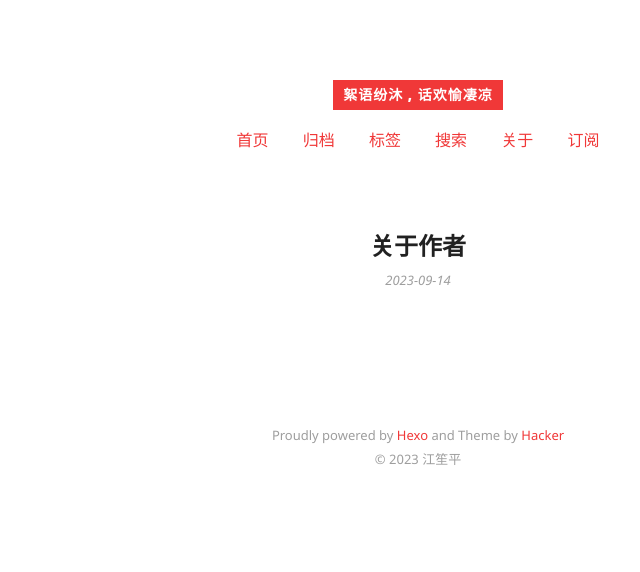
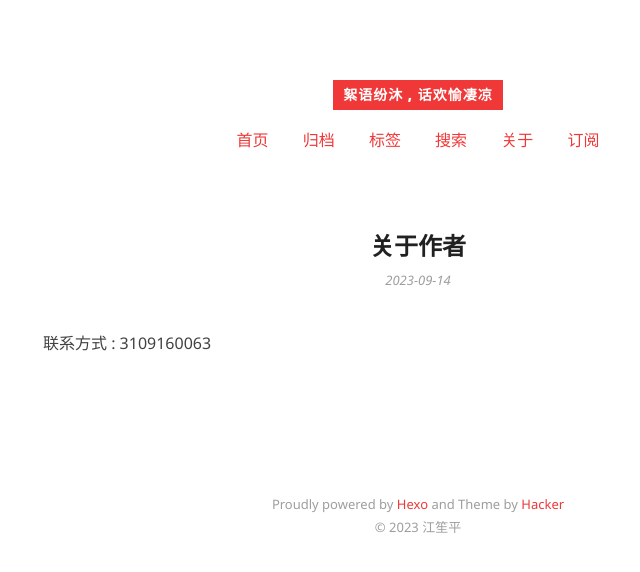
Before and after one commit to Serencounts/blog_simp, a plain HTML site: page about/index.html in a window 1280 px wide. Shown: the whole page, without its empty margins (222-862 px from the left). Drawn offline with Linux system fonts and the light colour scheme.

Commit message:
Site updated: 2023-09-14 00:37:04

```diff
--- a/about/index.html
+++ b/about/index.html
@@ -9,6 +9,8 @@
   <meta name="author" content="江笙平">
 
 
+
+  <meta name="description" content="联系方式 : 3109160063">
 
 
 
@@ -86,6 +88,7 @@
   <div class="article-content">
     <div class="entry">
 
+        <p>联系方式 : 3109160063</p>
 
 
     </div>
```
